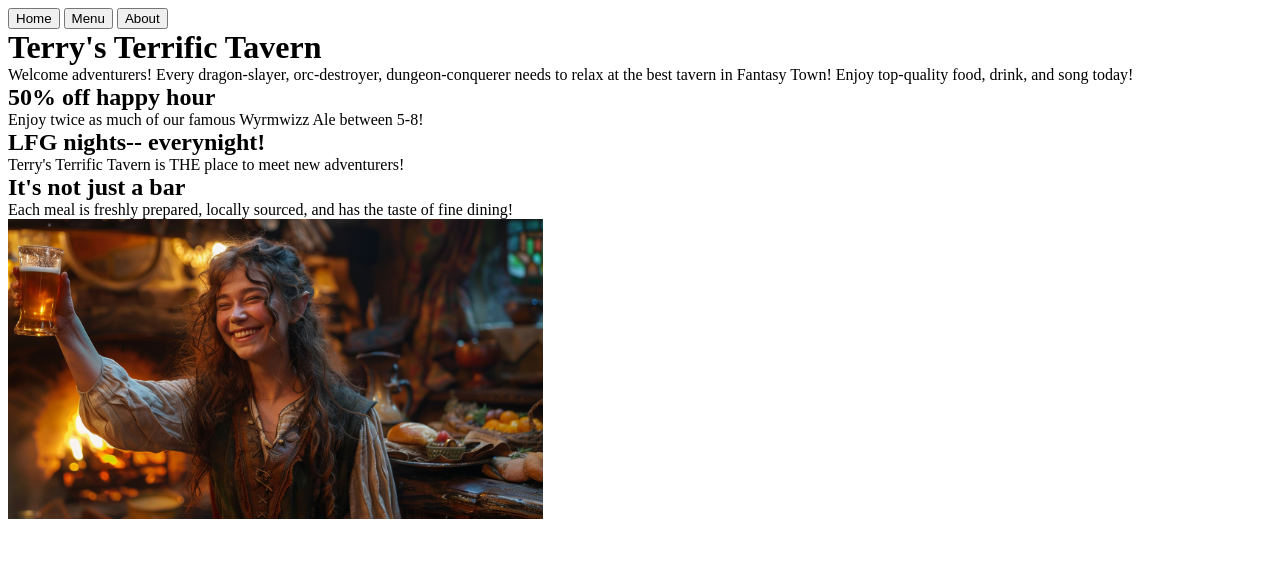
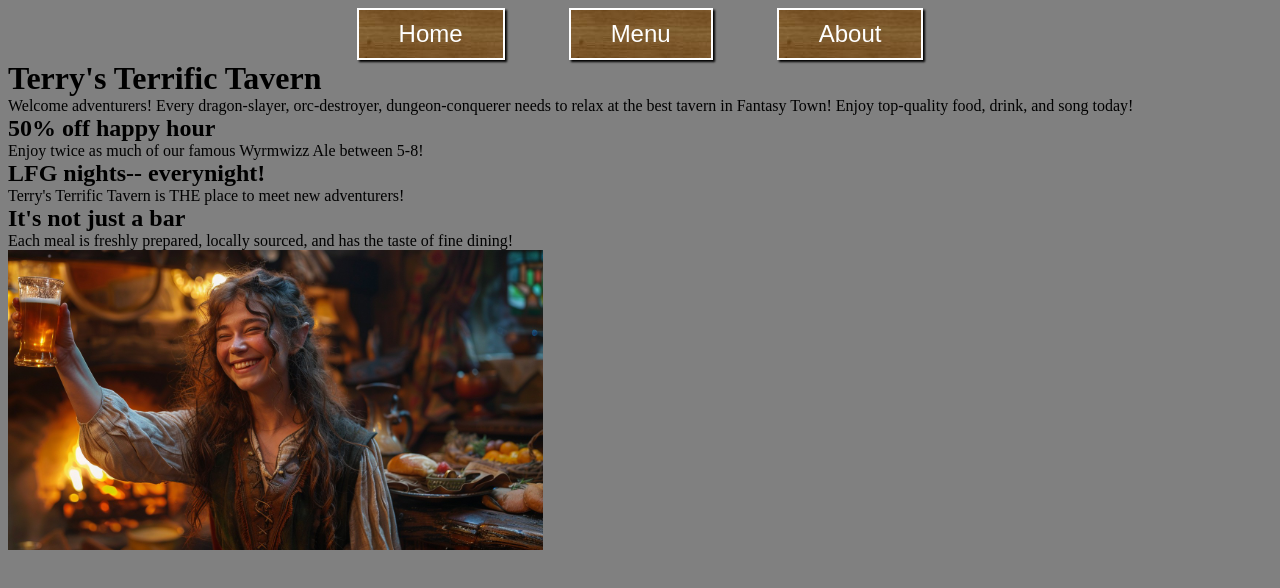
Before and after one commit to JiwonJJeong/restaurant-page, a website built with webpack: page src/index.html in a window 1280 px wide. Built offline with nearby package versions, Linux system fonts and the light colour scheme.

Commit message:
Stylize buttons
Try to use as many custom variables for settings that are likely to be repeated as possible.

```diff
--- a/src/styles.css
+++ b/src/styles.css
@@ -6,10 +6,32 @@
     --base-background-color: gray;
     --content-background-color: brown;
     --secondary-color: yellow;
-    --wood-texture: url(./images/oak-texture.jpg)
+    --wood-texture: url(./images/oak-texture.jpg);
+    --white-text-color: white;
+    --box-shadow-settings: 2px 2px 2px black;
 }
 
 h1, h2, h3, p, div{
     padding:0;
     margin:0;
 }
+
+body{
+    background-color: var(--base-background-color);
+}
+
+/* style buttons */
+nav {
+    display: flex;
+    justify-content: center;
+    gap: max(40px, 5vw);
+}
+
+header .button{
+    background: var(--wood-texture);
+    border: 2px solid var(--white-text-color);
+    padding: 10px 40px;
+    color: var(--white-text-color);
+    font-size: 24px;
+    box-shadow: var(--box-shadow-settings);
+}
```
